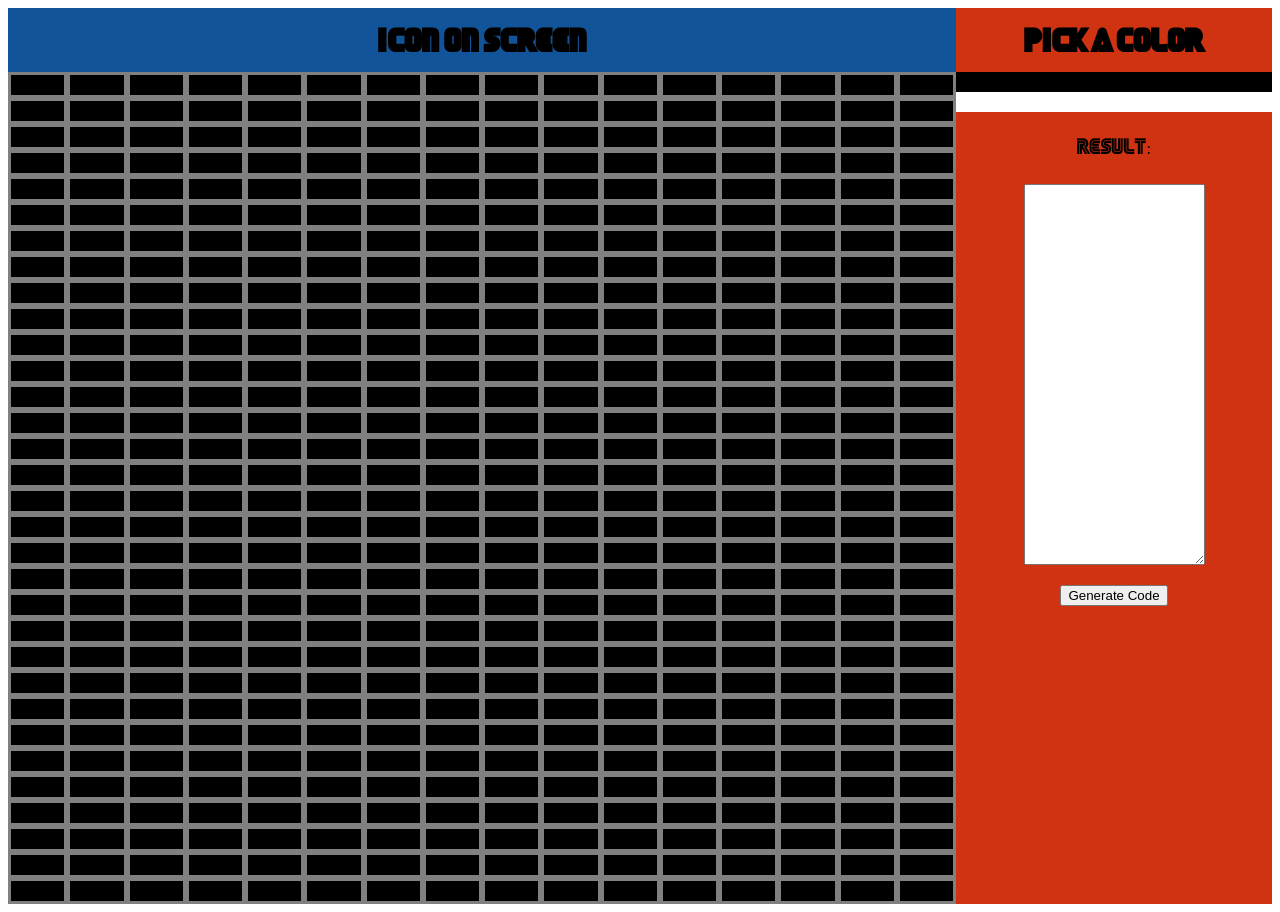
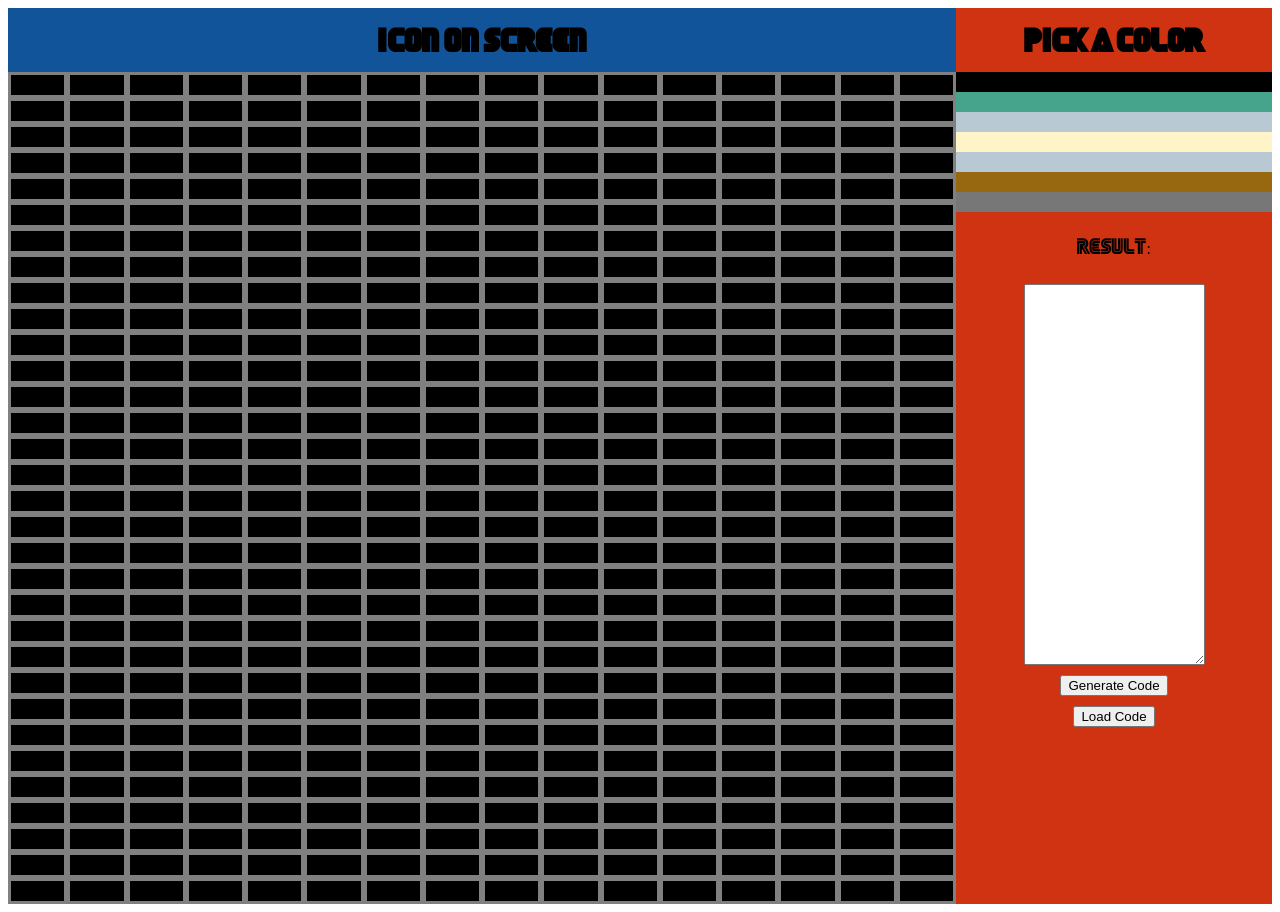
Before and after one commit to TItanGuy99/TitanVmuIcon, a plain HTML site: page index.html in a window 1280 px wide. Drawn offline with Linux system fonts and the light colour scheme.

Commit message:
Adding colors and creating function to load from hex.

```diff
--- a/index.html
+++ b/index.html
@@ -20,10 +20,25 @@
             <div class="column column25 bg-orange text-center">
                 <h2>Pick a color</h2>
 
-                <div class="row black fieldColor" onclick="pick_color('black', '0x00')">
+                <div class="row color1 fieldColor" onclick="pick_color('color1', '0x00')">
                 </div>
 
-                <div class="row white fieldColor" onclick="pick_color('white', '0x67')">
+                <div class="row color2 fieldColor" onclick="pick_color('color2', '0x44')">
+                </div>
+
+                <div class="row color3 fieldColor" onclick="pick_color('color3', '0x33')">
+                </div>
+
+                <div class="row color4 fieldColor" onclick="pick_color('color4', '0x66')">
+                </div>
+
+                <div class="row color5 fieldColor" onclick="pick_color('color5', '0x22')">
+                </div>
+
+                <div class="row color6 fieldColor" onclick="pick_color('color6', '0xCC')">
+                </div>
+
+                <div class="row color7 fieldColor" onclick="pick_color('color7', '0x77')">
                 </div>
 
                 <div class="row align-center padding-top-10">
@@ -35,7 +50,11 @@
                 </div>
 
                 <div class="row align-center padding-top-10">
-                    <button type="button" class="btn btn-primary" onclick="generateArray()">Generate Code</button>
+                    <button type="button" onclick="generateArray()">Generate Code</button>
+                </div>
+
+                <div class="row align-center padding-top-10">
+                    <button type="button" onclick="loadArray()">Load Code</button>
                 </div>
             </div>
         </div>
--- a/main.css
+++ b/main.css
@@ -50,13 +50,38 @@ h2, p {
     width: 50%;
 }
 
-.black {
+.color1 {
     background-color: #000000;
     cursor: pointer;
 }
 
-.white {
-    background-color: #FFFFFF;
+.color2 {
+    background-color: #46A38C;
+    cursor: pointer;
+}
+
+.color3 {
+    background-color: #B9C9D4;
+    cursor: pointer;
+}
+
+.color4 {
+    background-color: #FFF4C7;
+    cursor: pointer;
+}
+
+.color5 {
+    background-color: #B9C9D4;
+    cursor: pointer;
+}
+
+.color6 {
+    background-color: #986810;
+    cursor: pointer;
+}
+
+.color7 {
+    background-color: #777777;
     cursor: pointer;
 }
 
--- a/main.js
+++ b/main.js
@@ -8,7 +8,7 @@ function pick_color(myColor, vmuValue) {
 
 function change_color(element) {
     console.log(element);
-    document.getElementById(element).classList.remove("black","white");
+    document.getElementById(element).classList.remove("color1","color2", "color3", "color4", "color5", "color6", "color7");
     document.getElementById(element).classList.add(currentColor);
     document.getElementById(element).setAttribute("vmuvalue", currentVMUValue)
 }
@@ -21,7 +21,7 @@ function createScreen() {
             htmlGenerator +=`<div class="row">`;
         }
 
-        htmlGenerator += `<div id="`+i+`" class="black border field" vmuvalue="0x00" onClick="change_color('`+i+`')"></div>`
+        htmlGenerator += `<div id="`+i+`" class="color1 border field" vmuvalue="0x00" onClick="change_color('`+i+`')"></div>`
 
         count++;
         if(count==16) {
@@ -42,7 +42,7 @@ function generateArray() {
     document.getElementById("resultText").value = "";
     finalObject = "";
     finalObject += "{";
-    finalObject+=`0x00,0xf0,0x0d,0xf0,0x0f,0xf0,0x00,0x0f,0x44,0xf4,0x62,0xfb,0x96,0xff,0xca,0xff,0xff,0xff,0x00,0xf0,0x00,0xf0,0x00,0xf0,0x00,0xf0,0x00,0xf0,0x00,0xf0,0x00,0xf0,`;
+    finalObject+=`0x00,0xF0,0x0F,0x0F,0x69,0xF6,0xCC,0xFC,0x88,0xF3,0xFC,0xFF,0xFC,0xFF,0x99,0xF9,0x77,0xF7,0x44,0xF4,0x21,0xF2,0xA0,0xFF,0x61,0xF9,0x93,0xFC,0xCB,0xFC,0x00,0xF0,`;
     for(i=0;i<512;i++) {
         finalObject+=document.getElementById(i).getAttribute("vmuvalue");
 
@@ -53,3 +53,48 @@ function generateArray() {
     finalObject += "};";
     document.getElementById("resultText").value = finalObject;
 }
+
+function loadArray() {
+    var myObject = document.getElementById("resultText").value;
+    myObject = myObject.replace("{", "");
+    myObject = myObject.replace("};", "");
+    var arr = myObject.split(',');
+
+    for(i=32;i<arr.length;i++) {
+        document.getElementById(i-32).classList.remove("color1","color2", "color3", "color4", "color5", "color6", "color7");
+
+        switch(arr[i]) {
+            case "0x00":
+                document.getElementById(i-32).classList.add("color1");
+            break;
+
+            case "0x44":
+                document.getElementById(i-32).classList.add("color2");
+            break;
+
+            case "0x33":
+                document.getElementById(i-32).classList.add("color3");
+            break;
+
+            case "0x66":
+                document.getElementById(i-32).classList.add("color4");
+            break;
+
+            case "0x22":
+                document.getElementById(i-32).classList.add("color5");
+            break;
+
+            case "0xCC":
+                document.getElementById(i-32).classList.add("color6");
+            break;
+
+            case "0x77":
+                document.getElementById(i-32).classList.add("color7");
+            break;
+
+            default:
+                document.getElementById(i-32).classList.add("color1");
+            break;
+        }
+    }
+}
```
